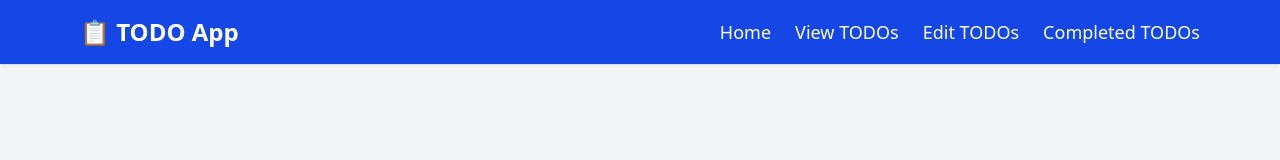
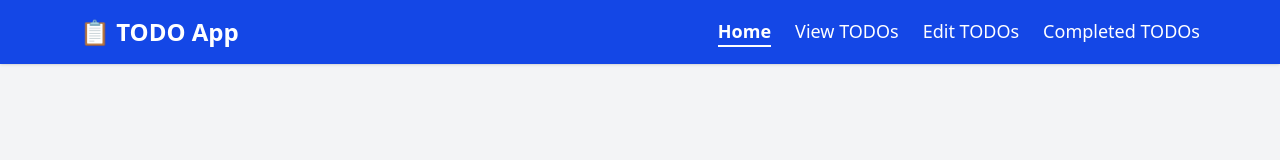
Before and after one commit to Kcodes09/TODO-app, a Next.js app: page / in a window 1280 px wide. Shown: the top 160 px of the page. Built offline with nearby package versions, Linux system fonts and the light colour scheme.

Commit message:
Update Header.tsx

```diff
--- a/components/Header.tsx
+++ b/components/Header.tsx
@@ -13,7 +13,7 @@ export default function Header() {
       <div className="max-w-6xl mx-auto flex flex-col md:flex-row justify-between items-center gap-4 px-4">
         <h1 className="text-2xl font-bold">📋 TODO App</h1>
         <nav className="flex gap-6 text-lg">
-          <Link href="/add" className={linkClasses("/add")}>Home</Link>
+          <Link href="/" className={linkClasses("/")}>Home</Link>
           <Link href="/view" className={linkClasses("/view")}>View TODOs</Link>
           <Link href="/edit" className={linkClasses("/edit")}>Edit TODOs</Link>
           <Link href="/completed" className={linkClasses("/completed")}>Completed TODOs</Link>
```
